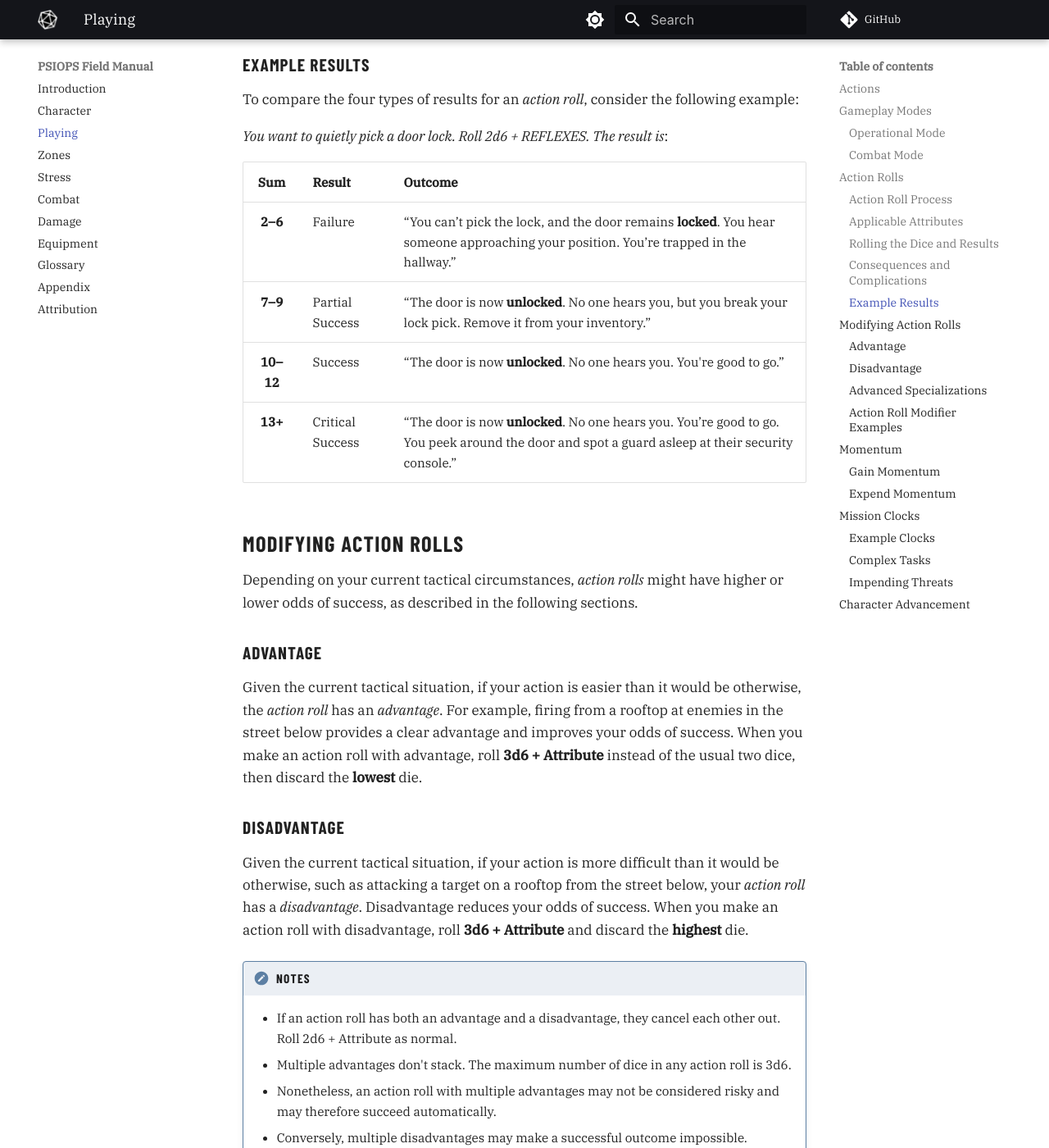
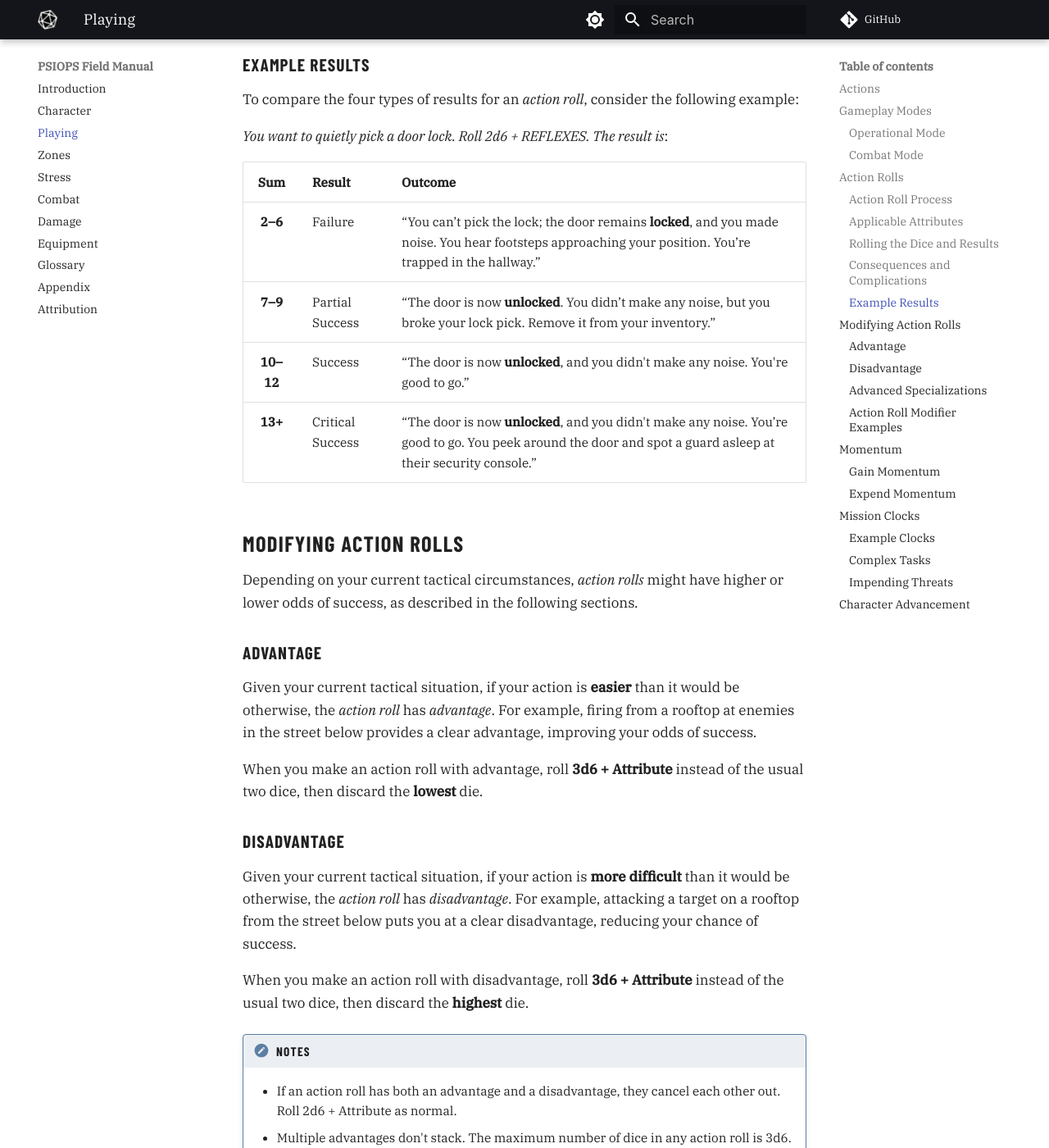
Before and after one commit to joemoose/psiops, an MkDocs documentation site: the page built from docs/playing.md, in a window 1280 px wide and 1400 px high, scrolled down 4330 px. Shown: the whole window at 82% size. Built offline with MkDocs 1.6.1 and Material for MkDocs 9.7.7, drawn with Linux system fonts in a browser that asks for light colours; plug-ins that fetch from the network failed and are left out; comment, search, counter and statistics services are not loaded; some of the changed text lies outside the part shown.

Commit message:
typos and clarity

```diff
--- a/docs/playing.md
+++ b/docs/playing.md
@@ -113,10 +113,10 @@ To compare the four types of results for an *action roll*, consider the followin
 
 | Sum | Result | Outcome |
 | :-: | - | - |
-| **2–6** | Failure | “You can’t pick the lock, and the door remains **locked**. You hear someone approaching your position. You’re trapped in the hallway.” |
-| **7–9** | Partial Success | “The door is now **unlocked**. No one hears you, but you break your lock pick. Remove it from your inventory.” |
-| **10–12** | Success | “The door is now **unlocked**. No one hears you. You're good to go.” |
-| **13+** | Critical Success | “The door is now **unlocked**. No one hears you. You’re good to go. You peek around the door and spot a guard asleep at their security console.” |
+| **2–6** | Failure | “You can’t pick the lock; the door remains **locked**, and you made noise. You hear footsteps approaching your position. You’re trapped in the hallway.” |
+| **7–9** | Partial Success | “The door is now **unlocked**. You didn’t make any noise, but you broke your lock pick. Remove it from your inventory.” |
+| **10–12** | Success | “The door is now **unlocked**, and you didn't make any noise. You're good to go.” |
+| **13+** | Critical Success | “The door is now **unlocked**, and you didn't make any noise. You’re good to go. You peek around the door and spot a guard asleep at their security console.” |
 
 ## Modifying Action Rolls
 
@@ -124,11 +124,15 @@ Depending on your current tactical circumstances, *action rolls* might have high
 
 ### Advantage
 
-Given the current tactical situation, if your action is easier than it would be otherwise, the *action roll* has an *advantage*. For example, firing from a rooftop at enemies in the street below provides a clear advantage and improves your odds of success. When you make an action roll with advantage, roll **3d6 + Attribute** instead of the usual two dice, then discard the **lowest** die.
+Given your current tactical situation, if your action is **easier** than it would be otherwise, the *action roll* has *advantage*. For example, firing from a rooftop at enemies in the street below provides a clear advantage, improving your odds of success.
+
+When you make an action roll with advantage, roll **3d6 + Attribute** instead of the usual two dice, then discard the **lowest** die.
 
 ### Disadvantage
 
-Given the current tactical situation, if your action is more difficult than it would be otherwise, such as attacking a target on a rooftop from the street below, your *action roll* has a *disadvantage*. Disadvantage reduces your odds of success. When you make an action roll with disadvantage, roll **3d6 + Attribute** and discard the **highest** die.
+Given your current tactical situation, if your action is **more difficult** than it would be otherwise, the *action roll* has *disadvantage*. For example, attacking a target on a rooftop from the street below puts you at a clear disadvantage, reducing your chance of success.
+
+When you make an action roll with disadvantage, roll **3d6 + Attribute** instead of the usual two dice, then discard the **highest** die.
 
 !!! note "Notes"
 
```
Also changed, not shown: other parts of docs/playing.md (+3 -3 lines), docs/appendix.md (+9 -9 lines), docs/combat.md (+5 -5 lines), docs/damage.md (+3 -3 lines), docs/stress.md (+1 -1 lines).
